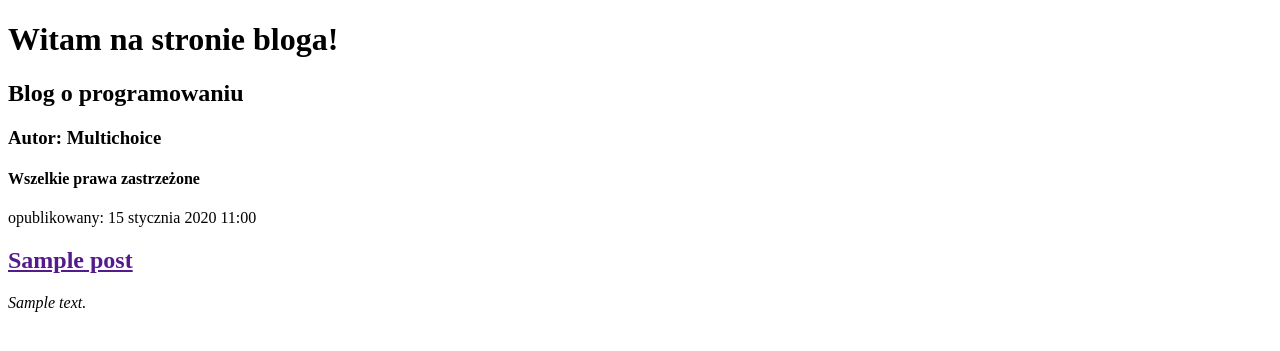
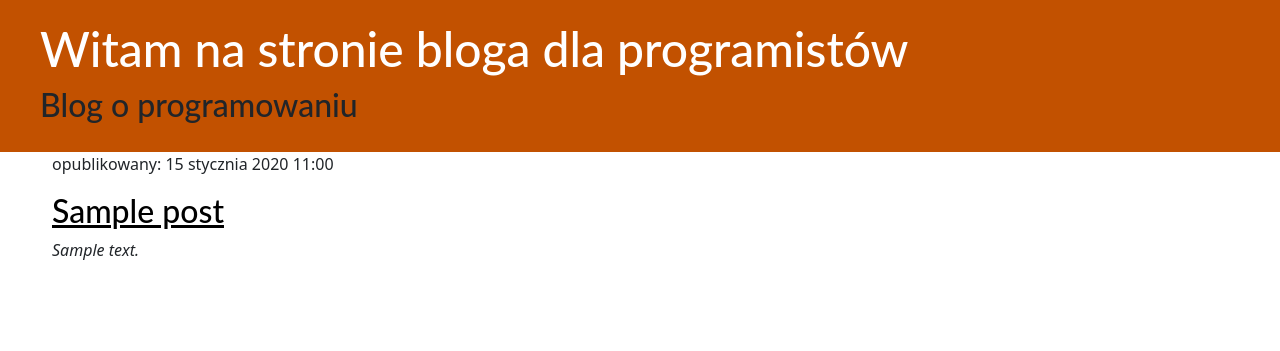
Before and after one commit to pita66/djangoblog, a Django app: page / in a window 1280 px wide. Shown: the top 351 px of the page. Run offline with Django 4.2, Linux system fonts and the light colour scheme; tables that the repository leaves empty hold one stand-in row (values such as "Sample post").

Commit message:
Dodano plik blog.css , zmodyfikowano post_list.html

```diff
--- /dev/null
+++ b/blog/static/css/blog.css
@@ -0,0 +1,50 @@
+.page-header {
+    background-color: #C25100;
+    margin-top: 0;
+    padding: 20px 20px 20px 40px;
+}
+
+.page-header h1, .page-header h1 a, .page-header h1 a:visited, .page-header h1 a:active {
+    color: #ffffff;
+    font-size: 36pt;
+    text-decoration: none;
+}
+
+.content {
+    margin-left: 40px;
+}
+
+h1, h2, h3, h4 {
+    font-family: 'Lato', sans-serif;
+}
+
+.date {
+    color: #828282;
+}
+
+.save {
+    float: right;
+}
+
+.post-form textarea, .post-form input {
+    width: 100%;
+}
+
+.top-menu, .top-menu:hover, .top-menu:visited {
+    color: #ffffff;
+    float: right;
+    font-size: 26pt;
+    margin-right: 20px;
+}
+
+.post {
+    margin-bottom: 70px;
+}
+
+.post h2 a, .post h1 a:visited {
+    color: #000000;
+}
+
+em {
+    font-style: italic
+}
--- a/blog/templates/blog/post_list.html
+++ b/blog/templates/blog/post_list.html
@@ -1,36 +1,39 @@
-<!DOCTYPE html>
+{% load static %}
 <html lang="pl">
         <head>
             <meta charset="UTF-8">
-            <title>Blog dla programistów!</title>
+            <title>Blog dla programistów</title>
+            <link href="https://cdn.jsdelivr.net/npm/bootstrap@5.0.0-beta2/dist/css/bootstrap.min.css" rel="stylesheet" integrity="sha384-BmbxuPwQa2lc/FVzBcNJ7UAyJxM6wuqIj61tLrc4wSX0szH/Ev+nYRRuWlolflfl" crossorigin="anonymous">
+            <link rel="stylesheet" href="{% static 'css/blog.css' %}">
         </head>
-
 <body>
-
-    <div>
-        <h1>Witam na stronie bloga!</h1>
+    <div class="page-header">
+        <h1><a href="">Witam na stronie bloga dla programistów</a></h1>
         <h2>Blog o programowaniu</h2>
-        <h3>Autor: Multichoice</h3>
-        <h4>Wszelkie prawa zastrzeżone</h4>
     </div>
 
     {% comment "Komentarz autora" %}
-    <p>Tutaj lista postów</p>
+    Tutaj lista postów
     {% endcomment %}
 
+<div class="content container">
+    <div class="row">
     {% for post in posts %}
-
-    <div>
+    <div class="col-md-8">
+        <div class="post">
+            <div class="data">
                 <p>opublikowany: {{ post.published_date }}</p>
+            </div>
             <h2><a href="">{{ post.title }}</a></h2>
             <em>{{ post.text|linebreaksbr }}</em>
         </div>
+    {% endfor %}
+    </div>
+    </div>
+</div>
+    <div class="stopka">
 
-    {% endfor %}
-
-    <div>
     </div>
-
 </body>
 
 </html>
```
Lines whose indentation alone changed are shown as unchanged.
